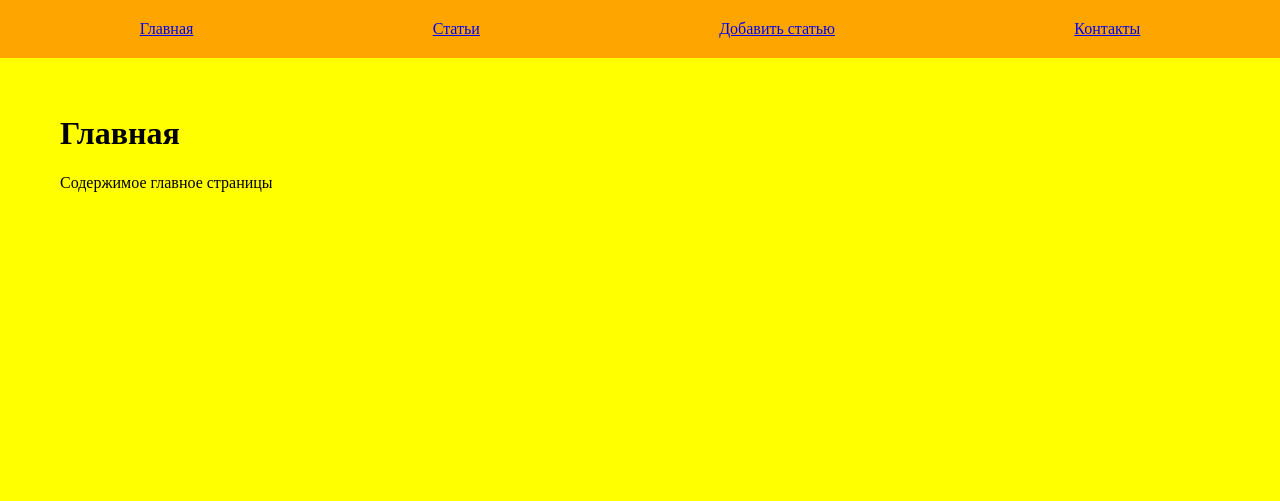
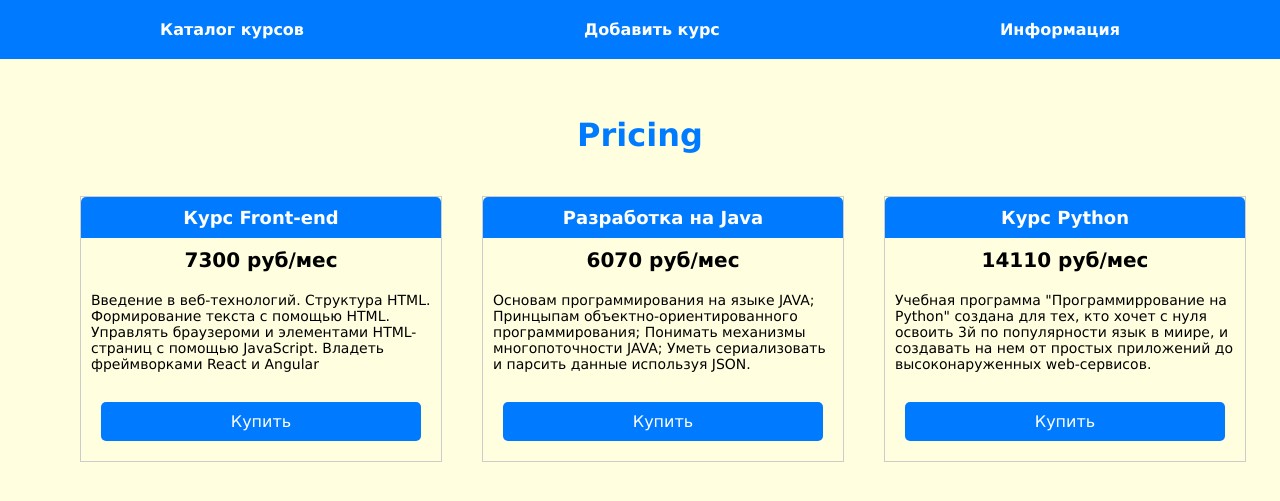
Before and after one commit to sar-bc/Flask_DZ, a Flask app: page / in a window 1280 px wide. Shown: the top 501 px of the page. Run offline with Flask 3, Linux system fonts and the light colour scheme; data comes from the database, SQL or seed files in the repository; both versions use the stored data as it was after the commit.

Commit message:
flask-dz

```diff
--- /dev/null
+++ b/FDataBase.py
@@ -0,0 +1,61 @@
+import time
+import sqlite3
+import math
+import re
+from flask import url_for, flash, session
+
+
+class FDataBase:
+    def __init__(self, db):
+        self.__db = db
+        self.__cur = db.cursor()
+
+    def get_menu(self):
+        sql = "SELECT * FROM mainmenu"
+        try:
+            self.__cur.execute(sql)
+            res = self.__cur.fetchall()
+            if res:
+                return res
+        except IOError:
+            print("Ошибка чтения из БД")
+        return []
+
+    def add_curs(self, title, url, body, price):
+        try:
+            self.__cur.execute("SELECT COUNT() as `count` FROM cursy WHERE url LIKE ?", (url,))
+            res = self.__cur.fetchone()
+            if res['count'] > 0:
+                flash("Статья с таким url уже существует", category="error")
+                # print("Статья с таким url уже существует")
+                return False
+
+            tm = math.floor(time.time())
+            self.__cur.execute("INSERT INTO cursy VALUES (NULL, ?, ?, ?, ?, ?)", (title, url, body, price, tm))
+            self.__db.commit()
+        except sqlite3.Error as e:
+            print("Ошибка добавления статьи в БД " + str(e))
+            return False
+        return True
+
+    def get_curses(self):
+        try:
+            self.__cur.execute("SELECT id, title, url, price, body FROM cursy ORDER BY time DESC")
+            res = self.__cur.fetchall()
+            if res:
+                return res
+        except sqlite3.Error as e:
+            print("Ошибка получения статей из БД " + str(e))
+
+        return []
+
+    def get_curs(self, slug):
+        try:
+            self.__cur.execute(f"SELECT title, price, body FROM cursy WHERE url='{slug}'")
+            res = self.__cur.fetchone()
+            if res:
+                return res
+        except sqlite3.Error as e:
+            print("Ошибка получения статьи в БД " + str(e))
+
+        return False, False
--- /dev/null
+++ b/TODO.txt
@@ -0,0 +1,4 @@
+Курс Python
+
+Учебная программа "Программиррование на Python" создана для тех, кто хочет с нуля освоить 3й по популярности язык в миире, и создавать на нем от простых приложений до высоконаруженных web-сервисов.
+14110 руб/мес
--- a/flsite.py
+++ b/flsite.py
@@ -1,38 +1,90 @@
-from flask import Flask, render_template, url_for
+import sqlite3
+import os
+from flask import Flask, render_template, url_for, request, flash, session, redirect, g
+
+from FDataBase import FDataBase
+
+DATABASE = '/tmp/flsk.db'
+DEBUG = True
+SECRET_KEY = "431aad16756852cd4d33370cbe77cb14629c5743"
 
 app = Flask(__name__)
+app.config.from_object(__name__)
 
-menu = [
-    {"name": "Главная", "url": "/"},
-    {"name": "Статьи", "url": "/post"},
-    {"name": "Добавить статью", "url": "/add_post"},
-    {"name": "Контакты", "url": "/contact"}
-]
+app.config.update(dict(DATABASE=os.path.join(app.root_path, 'flsk.db')))
+
+
+def connect_db():
+    con = sqlite3.connect(app.config['DATABASE'])
+    con.row_factory = sqlite3.Row
+    return con
+
+
+def create_db():
+    db = connect_db()
+    with app.open_resource('sq_db.sql', 'r') as f:
+        db.cursor().executescript(f.read())
+    db.commit()
+    db.close()
+
+
+def get_db():
+    if not hasattr(g, 'link_db'):
+        g.link_db = connect_db()
+    return g.link_db
 
 
 @app.route("/")
 def index():
-    return render_template('index.html', title='Главная', menu=menu)
+    db = get_db()
+    dbase = FDataBase(db)
+    return render_template('index.html', title='Pricing', menu=dbase.get_menu(), cursy=dbase.get_curses())
 
 
-@app.route("/post")
-def post():
-    return render_template("post.html", title='Статьи', menu=menu)
+@app.route("/curs/<slug>")
+def show_curs(slug):
+    db = get_db()
+    dbase = FDataBase(db)
+    title, price, body = dbase.get_curs(slug)
+    return render_template('curs.html', menu=dbase.get_menu(), title=title, price=price, body=body)
 
 
-@app.route("/add_post")
-def add_post():
-    return render_template("add_post.html", title='Добавить статью', menu=menu)
+@app.route("/info")
+def info():
+    db = get_db()
+    dbase = FDataBase(db)
+    return render_template('info.html', title='Информация', menu=dbase.get_menu())
 
 
-@app.route("/contact")
-def contact():
-    return render_template("contact.html", title='Контакты', menu=menu)
+@app.route("/add_curs", methods=["GET", "POST"])
+def add_curs():
+    db = get_db()
+    dbase = FDataBase(db)
+    if request.method == "POST":
+        if len(request.form['title']) > 4 and len(request.form['body']) > 10:
+            res = dbase.add_curs(request.form['title'], request.form['url'], request.form['body'],
+                                 request.form['price'])
+            if not res:
+                flash("Ошибка добавления статьи", category="error")
+            else:
+                flash("Статья добавлена успешно", category="success")
+        else:
+            flash("Ошибка длины", category="error")
+
+    return render_template('add_curs.html', title='Добавить курс', menu=dbase.get_menu())
 
 
 @app.errorhandler(404)
 def page_not_found(error):
-    return render_template("page404.html", title='Станица не найдена', menu=menu)
+    db = get_db()
+    dbase = FDataBase(db)
+    return render_template("page404.html", title='Станица не найдена', menu=dbase.get_menu())
+
+
+@app.teardown_appcontext
+def close_db(error):
+    if hasattr(g, 'link_db'):
+        g.link_db.close()
 
 
 if __name__ == '__main__':
--- /dev/null
+++ b/sq_db.sql
@@ -0,0 +1,12 @@
+CREATE TABLE IF NOT EXISTS mainmenu(
+id INTEGER PRIMARY KEY AUTOINCREMENT,
+title TEXT NOT NULL,
+url TEXT NOT NULL);
+
+CREATE TABLE IF NOT EXISTS cursy(
+id INTEGER PRIMARY KEY AUTOINCREMENT,
+title TEXT NOT NULL,
+url TEXT NOT NULL,
+body TEXT NOT NULL,
+price TEXT NOT NULL,
+time INTEGER NOT NULL);
--- a/static/css/style.css
+++ b/static/css/style.css
@@ -1,14 +1,14 @@
 body{
-    background: yellow;
+    background: lightyellow;
     margin: 0;
     padding: 0;
-
+    font-family: Verdana, Geneva, Tahoma, sans-serif;
 }
 .menu{
     display: flex;
     justify-content: space-around;
     list-style: none;
-    background: orange;
+    background: #007bff;
     padding: 20px;
     margin-top: 0;
 }
@@ -22,10 +22,111 @@ body{
     padding: 10px;
 }
 .flash.success{
-    border: 1 solid #21DB56;
+    border: 1px solid #21DB56;
     background: #AEFFC5;
 }
 .flash.error{
-    border: 1 solid #FF4343;
+    border: 1px solid #FF4343;
     background: #FF9C9C;
 }
+
+.menu a{
+    font-weight: bold;
+    color: white;
+    text-decoration: none;
+}
+
+ul{
+    list-style: none;
+    padding: 0;
+}
+
+p>a{
+    text-decoration: none;
+    color: brown;
+}
+
+li>p, li div{
+    border: 1px solid #CCC;
+}
+
+p.title{
+    margin: 0;
+    font-weight: bold;
+    background: gold;
+}
+
+p.title a{
+    display: block;
+    padding: 10px 20px;
+}
+
+p.title:hover{
+    background: orange;
+}
+
+.annonce{
+    margin-top: -1px;
+    margin-bottom: 40px;
+    background: #FFF;
+    padding: 10px 20px 20px;
+}
+.content>h1{
+    text-align: center;
+    color: #007bff;
+    font-weight: bold;
+}
+.cursy{
+    display: flex;
+    /* flex-direction: row;
+    justify-content: space-between;
+    flex-wrap: wrap; */
+
+}
+.card{
+    display: flex;
+
+    flex-direction: column;
+    justify-content: center;
+    margin: 20px;
+    border: 1px solid #CCC;
+    /* border-radius: 10px 10px 0px 0px; */
+
+
+}
+.card_title{
+    background-color: #007bff;
+    color: white;
+    font-size: 18px;
+    font-weight: bold;
+    padding: 10px;
+    text-align: center;
+    border-radius: 5px 5px 0px 0px;
+}
+.card_price{
+    text-align: center;
+    font-weight: bold;
+    font-size: 20px;
+    margin: 10px;
+}
+.card_body{
+    padding: 10px;
+    font-size: 14px;
+}
+.btn{
+    text-decoration: none;
+    color: white;
+    display: block;
+
+    border-radius: 10px;
+
+    width: 300px;
+
+}
+.card_btn{
+    text-align: center;
+    background-color: #007bff;
+    margin: 20px;
+    padding: 10px;
+    border-radius: 5px 5px;
+}
--- a/templates/base.html
+++ b/templates/base.html
@@ -1,33 +1,32 @@
 <!DOCTYPE html>
 <html lang="en">
 <head>
-
     <meta charset="UTF-8">
     {% block title %}
     {% if title %}
-    <title>{{title}}</title>
+    <title>{{ title }}</title>
     {% else %}
     <title>Про Flask</title>
     {% endif %}
     {% endblock %}
-    <link rel="stylesheet" href="{{ url_for('static',filename='css/style.css') }}">
+    <link rel="stylesheet" href="{{ url_for('static', filename='css/style.css') }}">
 </head>
 <body>
 {% block content %}
-    {% block main_menu %}
+{% block mainmenu %}
 <ul class="menu">
     {% for m in menu %}
-        <li><a href="{{m.url}}">{{m.name}}</a></li>
+    <li><a href="{{ m.url }}">{{ m.title }}</a></li>
     {% endfor %}
 </ul>
 {% endblock %}
 <div class="content">
     {% if title %}
-    <h1>{{title}}</h1>
+    <h1>{{ title }}</h1>
     {% else %}
     <h1>Про Flask</h1>
     {% endif %}
     {% endblock %}
-    </div><!--content-->
+</div>
 </body>
 </html>
--- a/templates/contact.html
+++ b/templates/curs.html
@@ -2,6 +2,7 @@
 
 {% block content %}
 {{ super() }}
-<p>Наш адрес:-------------</p>
-<p>Телефон:-------------</p>
+
+<div>{{ body }}</div>
+<div class="card_price">{{price}}</div>
 {% endblock %}
--- a/templates/index.html
+++ b/templates/index.html
@@ -2,5 +2,18 @@
 
 {% block content %}
 {{ super() }}
-Содержимое главное страницы
+
+<div class="cursy">
+
+    {% for curs in cursy %}
+  <div class="card">
+    <div class="card_title">{{curs.title}}</div>
+    <div class="card_price">{{curs.price}}</div>
+    <div class="card_body">{{curs.body}}</div>
+    <div class="card_btn"><a href="{{ url_for('show_curs', slug=curs.url) }}" class="btn">Купить</a></div>
+
+  </div>
+    {% endfor %}
+
+</div>
 {% endblock %}
```
Also changed, not shown: templates/add_curs.html (added, +20 -0 lines), templates/add_post.html (deleted, +0 -11 lines), templates/info.html (added, +10 -0 lines), templates/post.html (deleted, +0 -7 lines), курсы.txt (added, +16 -0 lines), d_z_3.JPG (added), flsk.db (added). Lines whose indentation alone changed are shown as unchanged.
